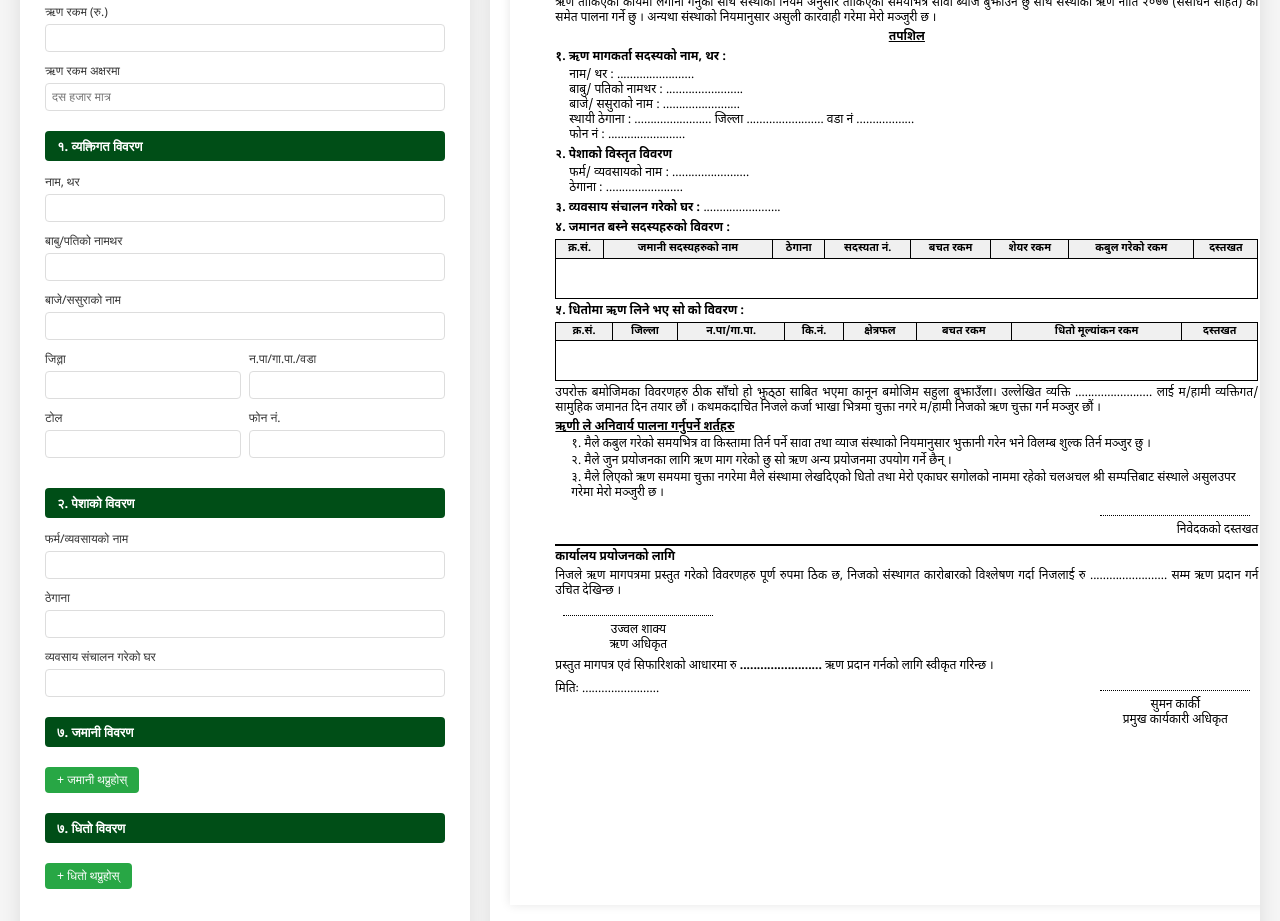
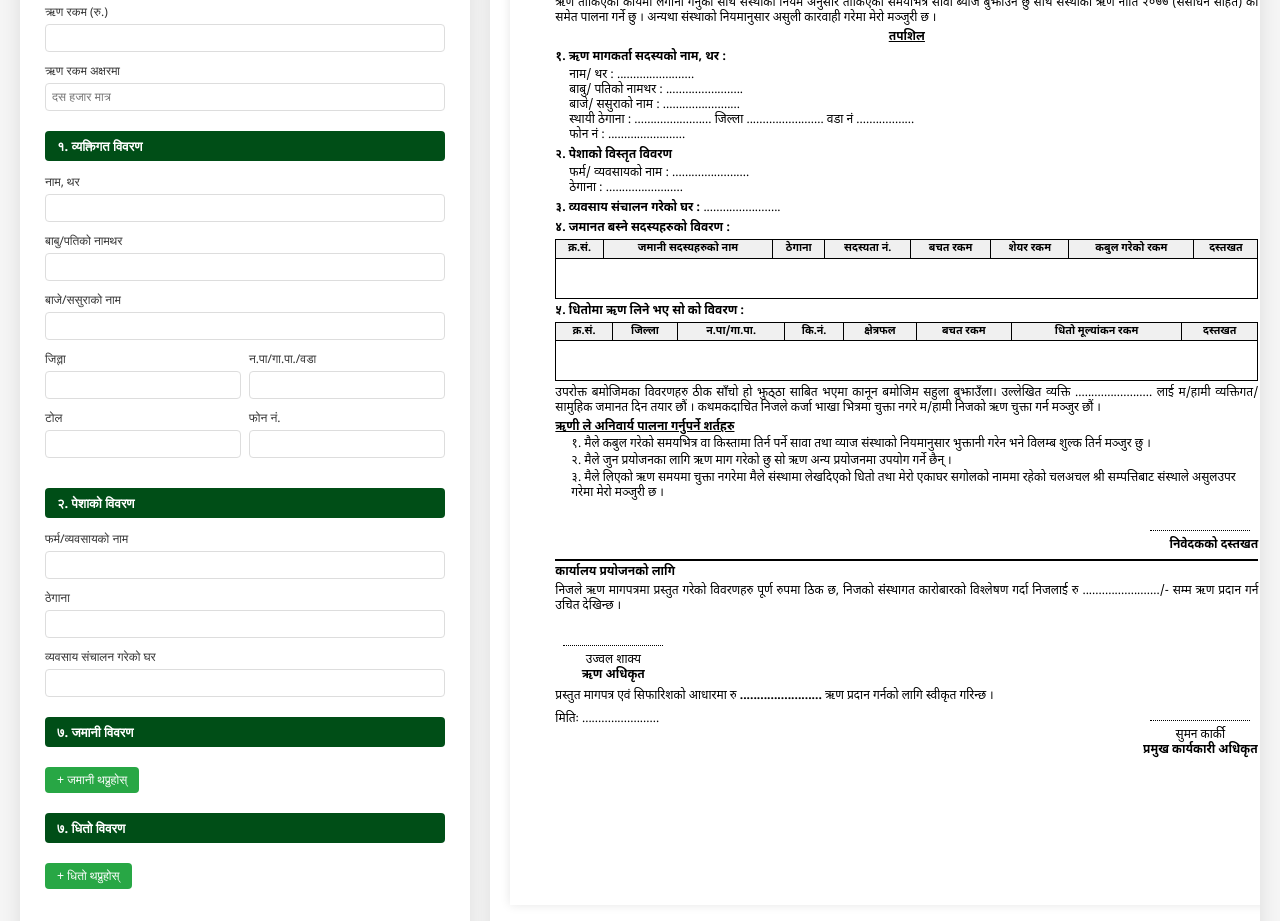
Before and after one commit to sapchuhang/suyogya-DAC, a website: page pages/loan.html in a window 1280 px wide. Shown: the part 320-1241 px from the top of the page. Drawn offline with Linux system fonts and the light colour scheme.

Commit message:
minor adjustment

```diff
--- a/pages/loan.html
+++ b/pages/loan.html
@@ -319,7 +319,7 @@
 
         .signature-line {
             display: inline-block;
-            width: 150px;
+            width: 100px;
             border-bottom: 1px dotted #000;
             margin: 8px 8px 2px 8px;
         }
@@ -632,23 +632,23 @@
                         </ol>
                     </div>
 
-                    <div class="signature-section" style="text-align: right;">
+                    <div class="signature-section" style="text-align: right;"><br>
                         <div class="signature-line"></div>
-                        <div>निवेदकको दस्तखत</div>
+                        <div><b>निवेदकको दस्तखत</b></div>
 
                     </div>
 
                     <div class="office-use">
                         <div class="office-use-title">कार्यालय प्रयोजनको लागि</div>
                         <div class="content-text">
-                            निजले ऋण मागपत्रमा प्रस्तुत गरेको विवरणहरु पूर्ण रुपमा ठिक छ, निजको संंस्थागत कारोबारको विश्लेषण गर्दा निजलाई रु <span id="dispLoanAmount2">........................</span> सम्म ऋण प्रदान गर्न उचित देखिन्छ ।
+                            निजले ऋण मागपत्रमा प्रस्तुत गरेको विवरणहरु पूर्ण रुपमा ठिक छ, निजको संंस्थागत कारोबारको विश्लेषण गर्दा निजलाई रु <span id="dispLoanAmount2">........................</span>/- सम्म ऋण प्रदान गर्न उचित देखिन्छ ।
                         </div>
 
                         <div class="flex-signature" >
-                            <div class="signature-block">
+                            <div class="signature-block"><br>
                                 <div class="signature-line"></div>
                                 <div>उज्वल शाक्य</div>
-                                <div>ऋण अधिकृत</div>
+                                <div><b>ऋण अधिकृत</b></div>
 
                             </div>
                         </div>
@@ -666,7 +666,7 @@
                             <div class="signature-block">
                                  <div class="signature-line"></div>
                                  <div>सुमन कार्की</div>
-                                <div>प्रमुख कार्यकारी अधिकृत</div>
+                                <div><b>प्रमुख कार्यकारी अधिकृत</b></div>
 
 
                             </div>
```
